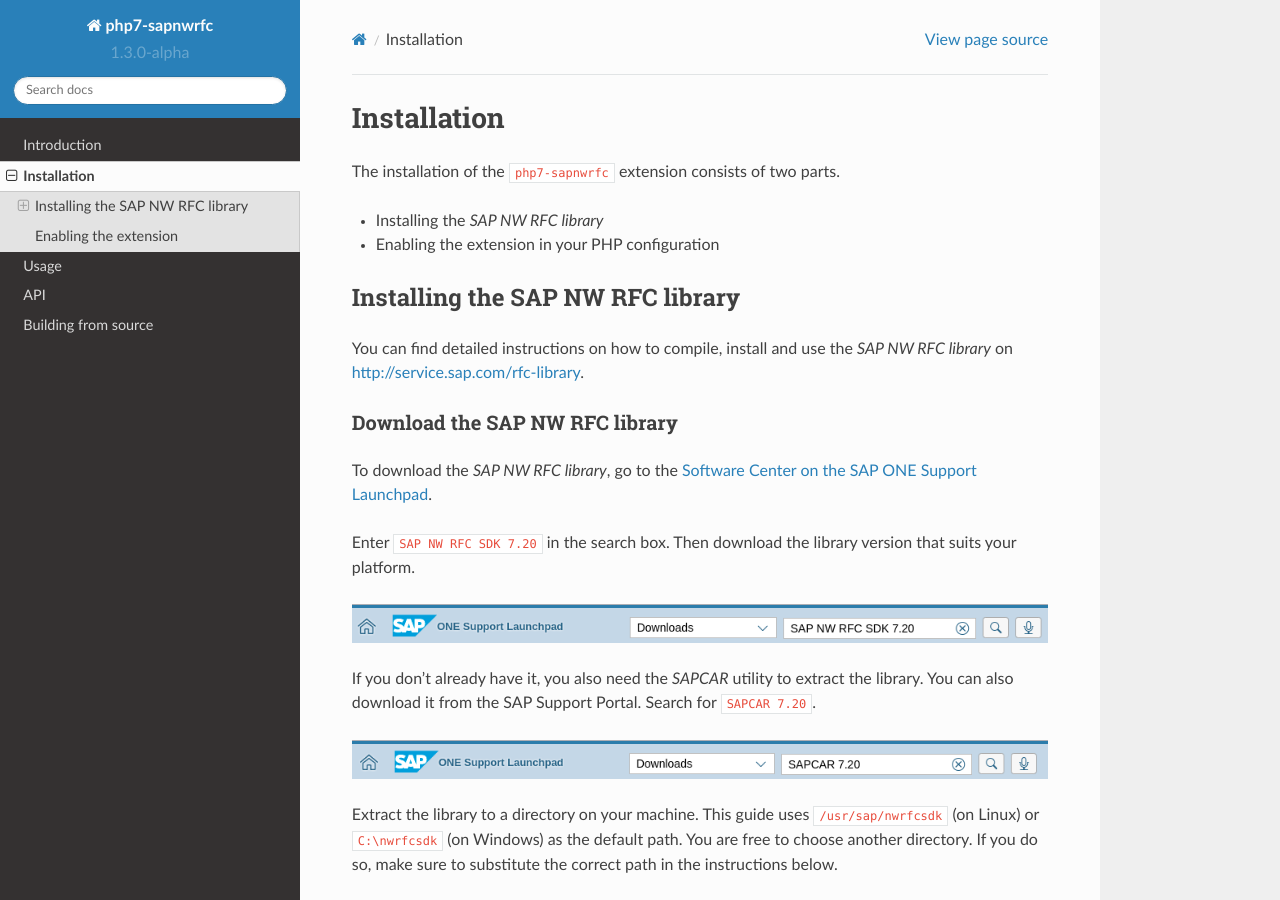
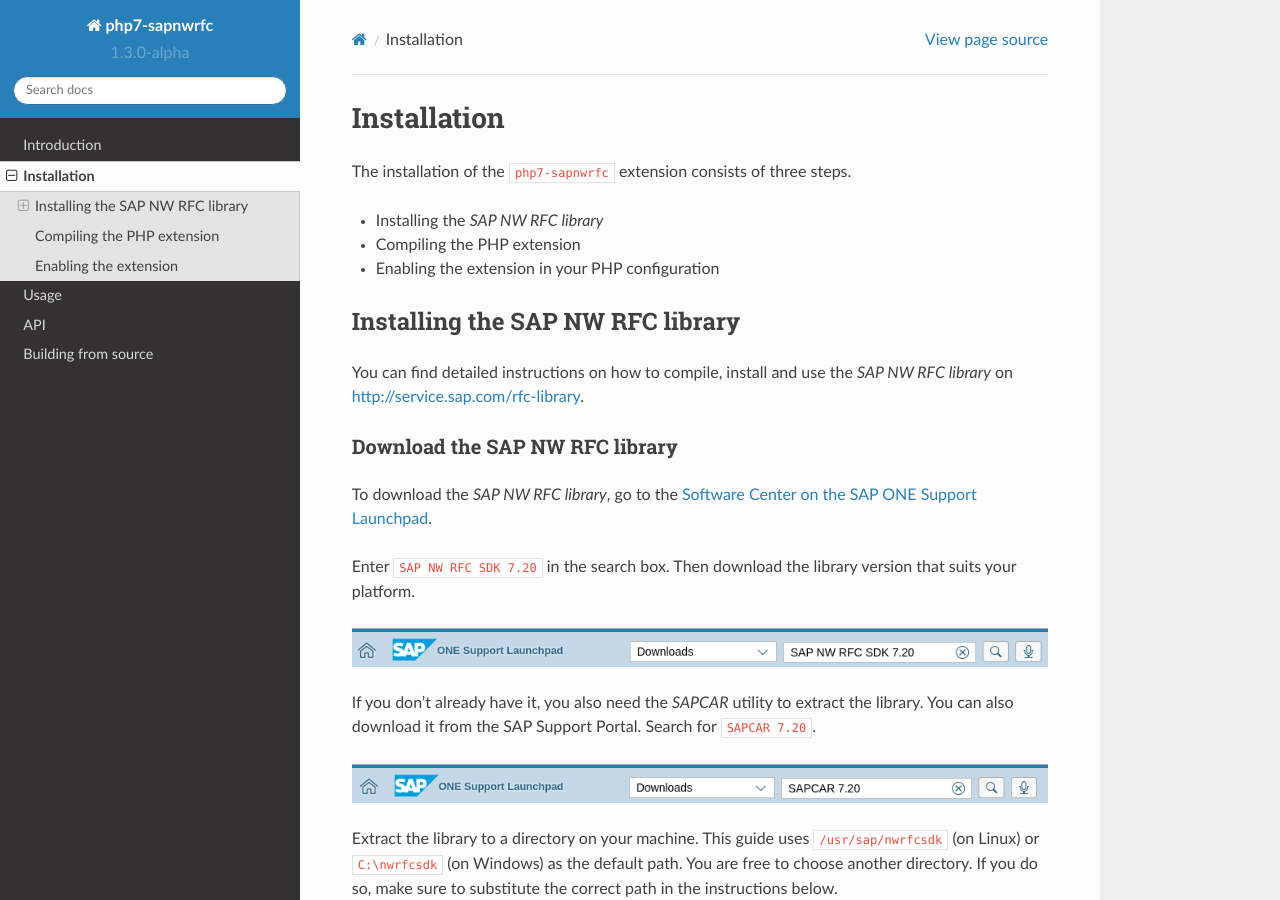
Before and after one commit to gkralik/php7-sapnwrfc, a Sphinx documentation site: the page built from docs/installation.rst, in a window 1280 px wide and 900 px high. Built offline with Sphinx 7.4.7 and the Read the Docs theme 2.0.0, drawn with Linux system fonts in a browser that asks for light colours; some of the changed text lies outside the part shown.

Commit message:
docs: clarify installation steps
link to the "Building from source" page

closes #63

```diff
--- a/docs/building.rst
+++ b/docs/building.rst
@@ -1,3 +1,5 @@
+.. _building-from-source:
+
 Building from source
 ====================
 
--- a/docs/installation.rst
+++ b/docs/installation.rst
@@ -1,9 +1,10 @@
 Installation
 ============
 
-The installation of the ``php7-sapnwrfc`` extension consists of two parts.
+The installation of the ``php7-sapnwrfc`` extension consists of three steps.
 
 - Installing the *SAP NW RFC library*
+- Compiling the PHP extension
 - Enabling the extension in your PHP configuration
 
 .. _installing-nwrfcsdk:
@@ -72,6 +73,11 @@
        depending on whether you want to set the path for the user or the whole system.
     3. Select the ``PATH`` environment variable, click ``Edit`` and add the path ``C:\nwrfcsdk\lib``.
 
+Compiling the PHP extension
+---------------------------
+
+Follow the steps in :ref:`building-from-source` to build the extension.
+
 Enabling the extension
 ----------------------
 
```
